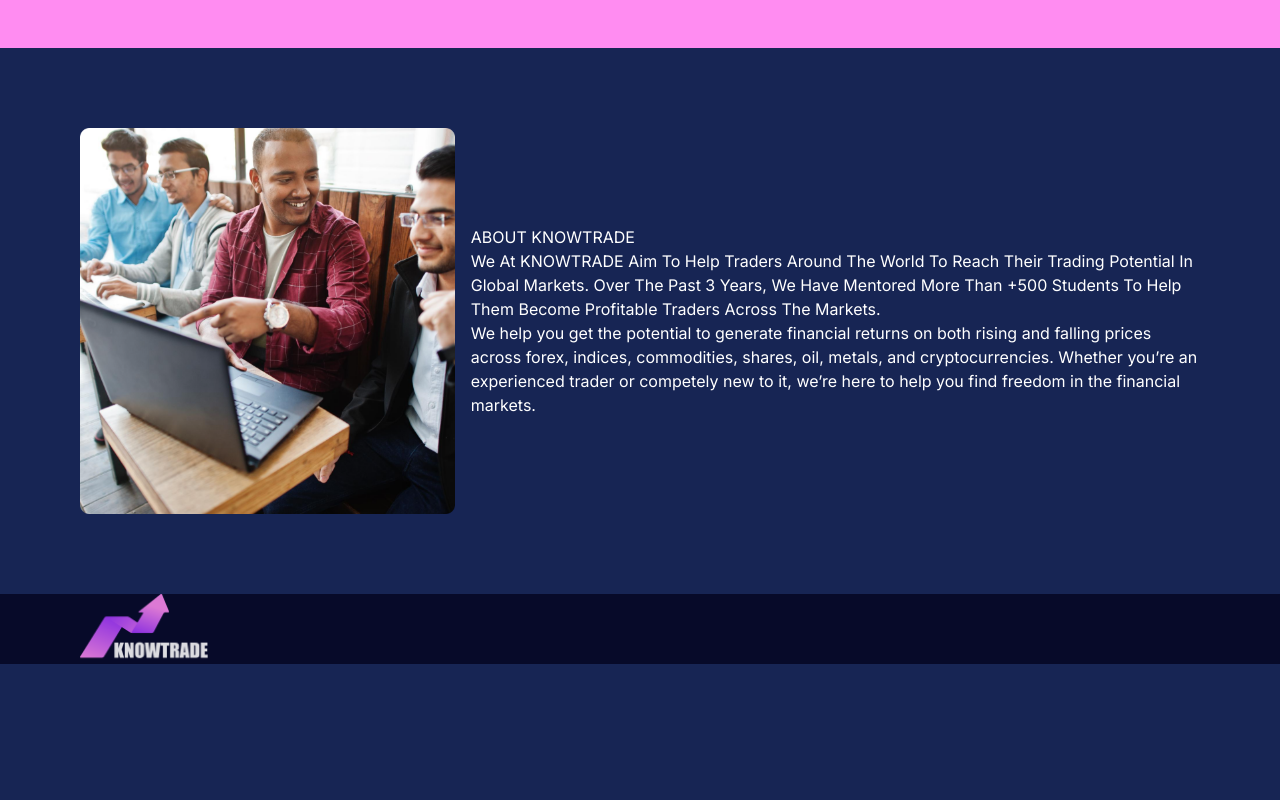
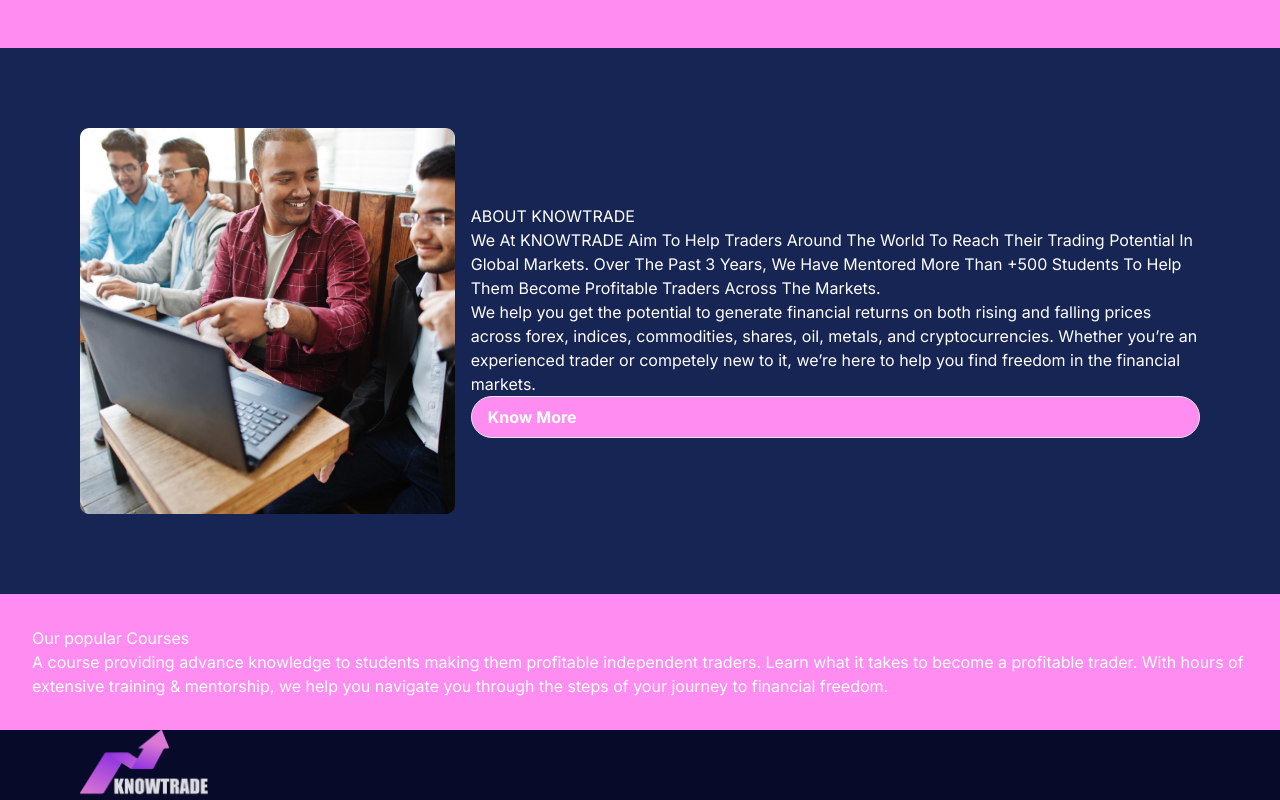
Before and after one commit to mansisuresh8/know-trade, a Next.js app: page / in a window 1280 px wide. Shown: the part 880-1680 px from the top of the page. Before the commit the page ends 1544 px from the top, so only its background shows below. Built offline with nearby package versions, Linux system fonts and the light colour scheme.

Commit message:
start about

```diff
--- a/src/components/home/HeroSection.jsx
+++ b/src/components/home/HeroSection.jsx
@@ -50,6 +50,7 @@
         </div>
       </section>
 
+      {/* About */}
       <section>
         <div className="flex justify-center items-center px-20 py-20 gap-4">
           <Link href={"/"}>
@@ -77,7 +78,24 @@
               experienced trader or competely new to it, we’re here to help you
               find freedom in the financial markets.
             </p>
+            <div className="bg-[#FF8CF1] text-white rounded-full border px-4 py-2 transition ease-in-out hover:-translate-y-1 hover:scale-110 duration-300">
+              <button className="font-bold">Know More</button>
+            </div>
           </div>
+        </div>
+      </section>
+
+      {/* Courses  */}
+      <section className="bg-[#FF8CF1] px-8 py-8 flex justify-between items-center">
+        <div>
+          <p>Our popular Courses</p>
+          <p>
+            A course providing advance knowledge to students making them
+            profitable independent traders. Learn what it takes to become a
+            profitable trader. With hours of extensive training & mentorship, we
+            help you navigate you through the steps of your journey to financial
+            freedom.
+          </p>
         </div>
       </section>
     </section>
```
